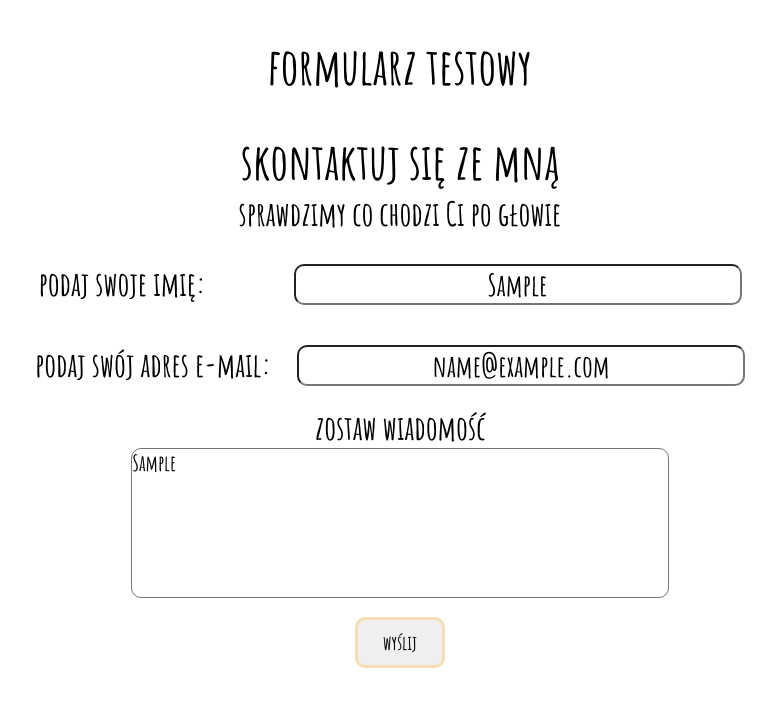
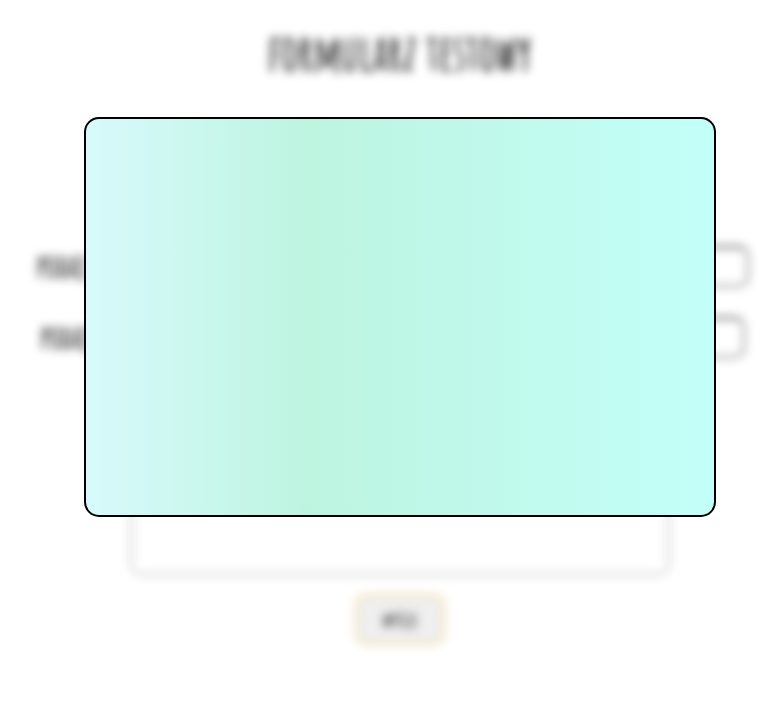
Before and after one commit to anyd007/formularz, a plain HTML site: page index.html in a window 1280 px wide. Both pictures are taken after typing "Sample", "name@example.com", "Sample" into the empty fields and a click on the button "wyślij". Shown: the whole page, without its empty margins (240-1024 px from the left). Drawn offline with Linux system fonts and the light colour scheme; a web font is replaced by a local one.

Commit message:
nadanie zabezpieczeń

```diff
--- a/index.html
+++ b/index.html
@@ -39,11 +39,11 @@
     <form onsubmit="return false" id="main-form">
       <h2>skontaktuj się ze mną</h2>
       <p>sprawdzimy co chodzi Ci po głowie</p>
-      <label for="name-input">podaj swoje imię:</label>
+      <label for="name-input">podaj swoje imię lub nick:</label>
       <input type="text" class="name-input" placeholder="podaj imię...." /><br />
       <label for="email-input">podaj swój adres e-mail:</label>
       <input
-        type="email"
+        type="text"
         class="email-input"
         placeholder="podaj email..."
       /><br />
@@ -55,6 +55,7 @@
       ></textarea
       ><br />
       <p class="warning"></p>
+      <p class="warning2"></p>
       <button class="send-btn">wyślij</button>
     </form>
 
--- a/script.js
+++ b/script.js
@@ -1,26 +1,42 @@
+const formMain = document.querySelector('form');
+const h1 = document.querySelector('h1');
 const inputName = document.querySelector(".name-input");
 const inputEmail = document.querySelector(".email-input");
-const inputs = document.querySelectorAll("form input");
+const inputs = document.querySelectorAll("input");
 const textera = document.querySelector(".text-feld");
 const sendBtn = document.querySelector(".send-btn");
 const warining = document.querySelector(".warning");
-let nameLetters = /^[a-zA-Z\s]*$/;
+const warinig2 = document.querySelector(".warning2");
+let nameLetters = /^[a-zA-Z\s]*$/; ///[^a-zA-Z\s]*$/ - oznacza wykluczenie wszystkich znaków, /^[a-zA-Z\s]*$/ - zawiera wszystkie znaki
+let nameEmail = /^[a-z\d]+[\w\d.-]*@(?:[a-z\d]+[a-z\d-]+\.){1,5}[a-z]{2,6}$/i;
+
+const popupMain = document.createElement('div');
+popupMain.classList.add('popup')
+document.body.append(popupMain)
 
 const sendListener = () => {
-  if (inputName.value.match(nameLetters)) {
-    inputs.forEach((input) => {
-      if (input.value === "") {
-        input.style.backgroundColor = "red";
-        warining.textContent = 'pola "imię" oraz "e-mail" są obowiązkowe';
-      } else {
-        input.style.backgroundColor = "white";
-        warining.textContent = "";
-      }
-    });
-  } else {
-    inputName.style.backgroundColor = "red";
-    warining.textContent = 'pole "imię" zawira niedozwolone znaki';
-  }
+  warining.textContent = "";
+  warinig2.textContent = "";
+inputEmail.style.backgroundColor = 'white';
+inputName.style.backgroundColor = 'white';
+  inputs.forEach((inps) => {
+    // inps.style.backgroundColor = "white";
+    if (inps.value === "") {
+      inps.style.backgroundColor = "red";
+      warining.textContent = "pola zaznaczone na czerwono są obowiązkowe";
+     warinig2.textContent = ''
+    }
+    else if(!inputEmail.value.match(nameEmail)) {
+      inputEmail.style.backgroundColor = "orange";
+      warinig2.textContent = 'pole "email" zawiera błędy';
+    }
+   else{
+       popupMain.style.display = 'flex'
+       formMain.classList.add('blur');
+       h1.classList.add('blur');
+   }
+  });
+
 };
 
 sendBtn.addEventListener("click", sendListener);
--- a/style.css
+++ b/style.css
@@ -2,6 +2,7 @@
     font-family: 'Amatic SC', cursive;
     text-align: center;
     padding: 0;
+    margin-top: 10px;
   box-sizing: border-box;
 }
 
@@ -72,12 +73,12 @@ p {
 input {
     border-radius: 10px;
     width: 50%;
-   margin: 20px;
+   margin: 15px;
     font-size: 30px;
 }
 
 .name-input {
-margin-left: 82px;
+margin-left: 5px;
 }
 .text-feld {
     text-align: left;
@@ -87,7 +88,23 @@ margin-left: 82px;
     font-size: 22px;
     resize: none;
 }
-/* .dark-mode{
+.popup{
+    display: none;
+    width: 50%;
+    height: 400px;
+    background: linear-gradient(90deg, rgba(216,250,252,1) 0%, rgba(189,244,224,1) 35%, rgba(195,255,249,1) 100%);
+    z-index: 2;
+   position: relative;
+    margin: 0 auto;
+    border-radius: 15px;
+    border: solid 2px black;
+
+}
+
+.dark-mode{
     background:linear-gradient(90deg, rgba(3,2,13,1) 0%, rgba(8,8,46,1) 35%, rgba(1,27,32,1) 100%);;
     color: white;
-} */
+}
+.blur{
+    filter: blur(5px);
+}
```
Also changed, not shown: 1 other file.
